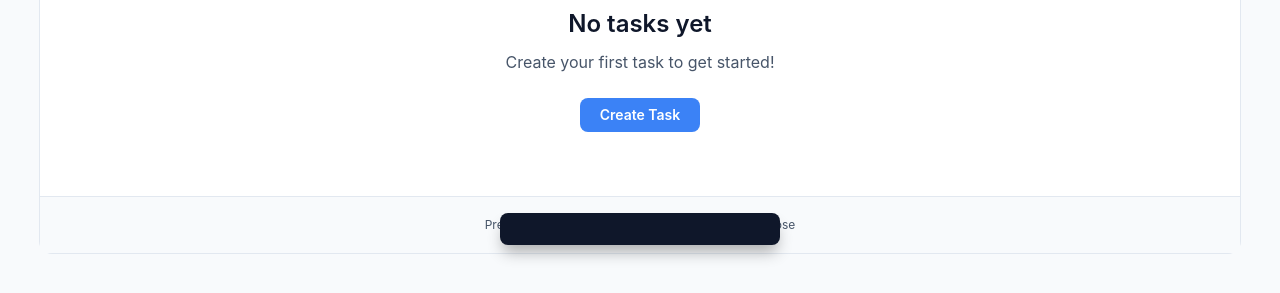
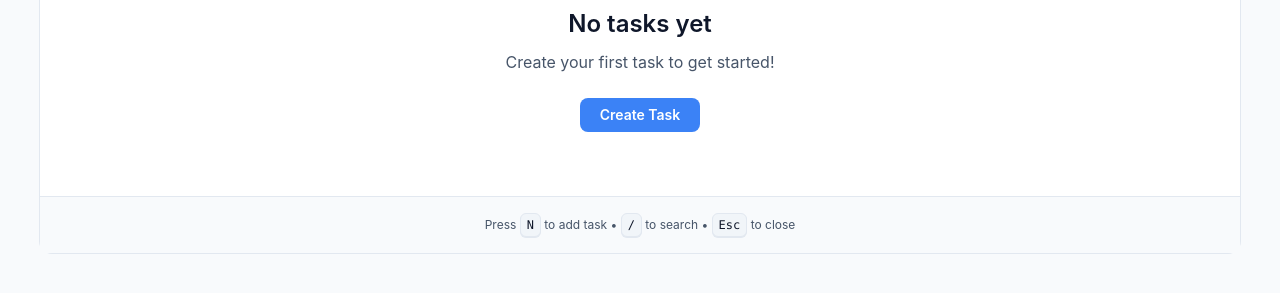
Before and after one commit to Emmanuel7-CR/todo-app, a plain HTML site: page index.html in a window 1280 px wide. Shown: the part 531-824 px from the top of the page. Drawn offline with Linux system fonts and the light colour scheme.

Commit message:
hid snackbar

```diff
--- a/styles.css
+++ b/styles.css
@@ -1035,10 +1035,10 @@ body {
   min-width: 280px;
   max-width: 90vw;
   padding: var(--spacing-md) var(--spacing-lg);
-  background-color: var(--text-primary);
+  /*background-color: var(--text-primary);*/
   color: var(--bg-primary);
   border-radius: var(--radius-md);
-  box-shadow: 0 10px 15px -3px rgba(0, 0, 0, 0.3);
+  /*box-shadow: 0 10px 15px -3px rgba(0, 0, 0, 0.3);*/
   animation: slideUp var(--transition-slow);
 }
 
```
Also changed, not shown: index.html (+2 -0 lines).
